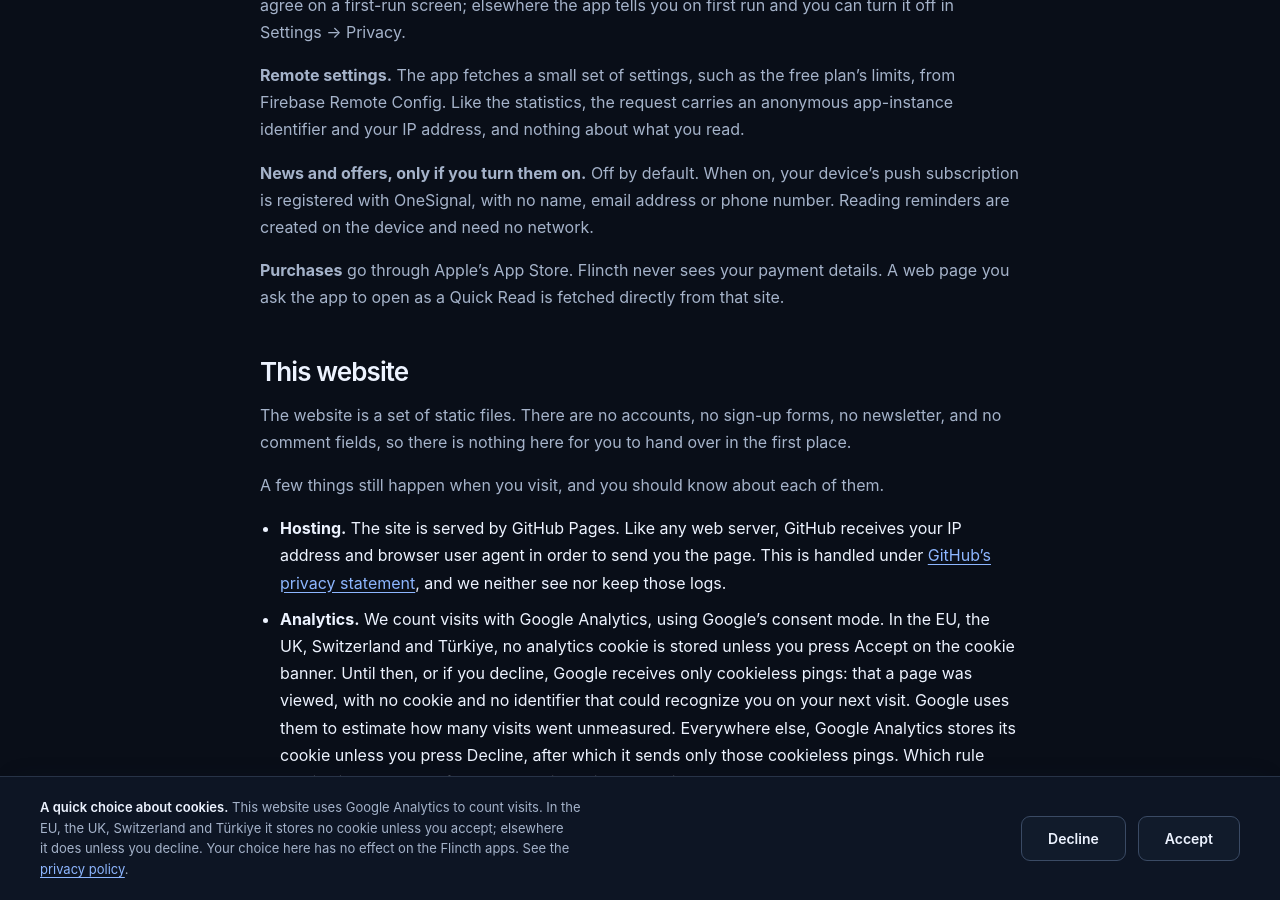
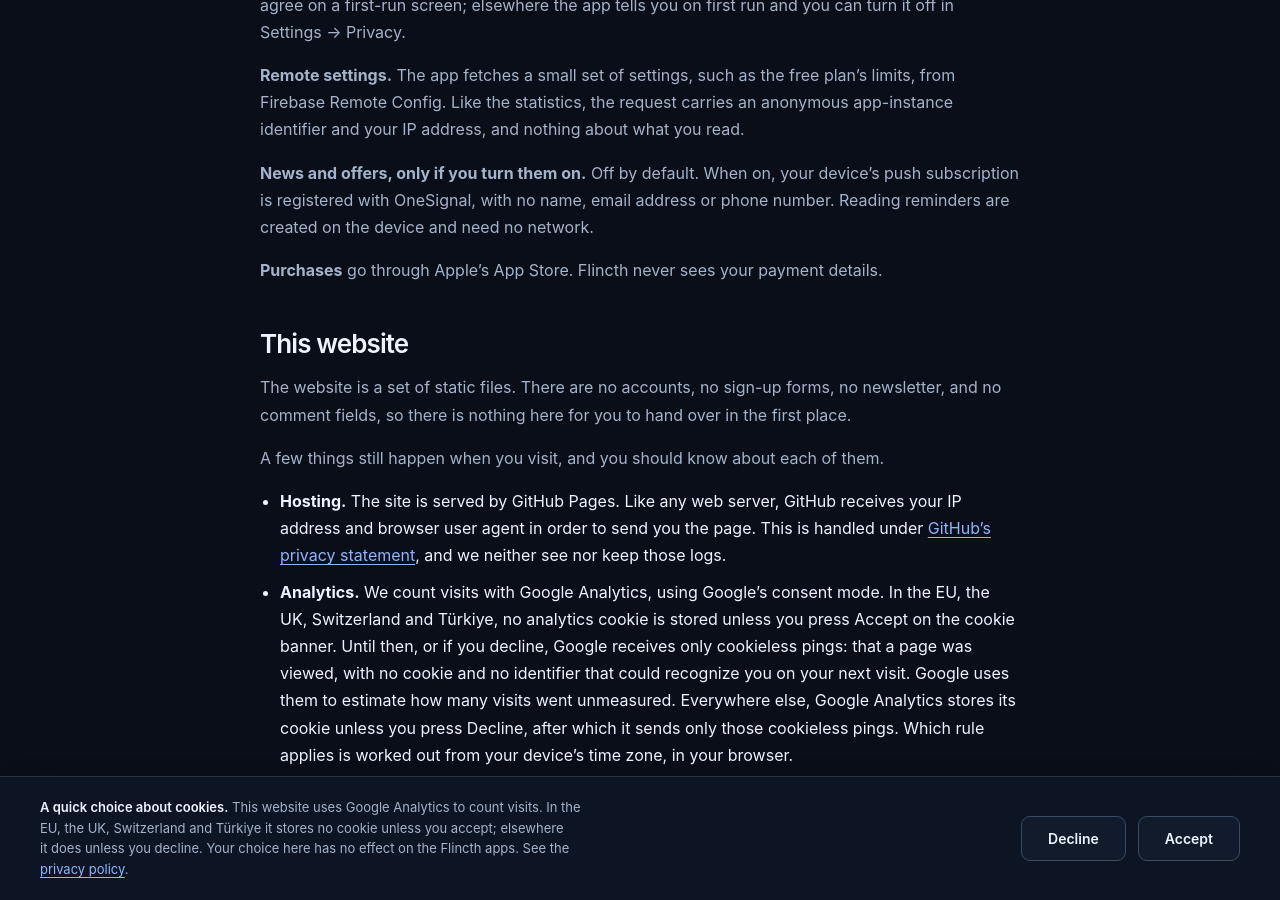
Before and after one commit to safakveziran/flincth-website, a Jekyll site: the page built from privacy.html, in a window 1280 px wide and 900 px high, scrolled down 2358 px. Built offline with Jekyll 4.4.1, drawn with Linux system fonts in a browser that asks for light colours; some of the changed text lies outside the part shown.

Commit message:
Remove obsolete web Quick Read privacy disclosure

```diff
--- a/privacy.html
+++ b/privacy.html
@@ -4,13 +4,13 @@
 description: "What the Flincth website and the Flincth apps for Mac, iPhone, iPad and browsers collect, and what they don't. No app has an account or a server of its own."
 ref: privacy
 sitemap:
-  lastmod: 2026-10-23
+  lastmod: 2026-10-27
   changefreq: yearly
   priority: 0.3
 ---
   <main id="main" class="wrap doc">
     <h1>What we collect, and what we don’t.</h1>
-    <p class="updated">Last updated 23 October 2026</p>
+    <p class="updated">Last updated 27 October 2026</p>
     <p class="lead">Flincth is made by one small team, and this page is written to be read rather than skimmed past. It covers each Flincth app separately, then this website: <a href="#workspace-manager">Flincth Workspace Manager</a> for Mac, <a href="#extension">Flincth Split View</a> for Chrome, Firefox and Edge, <a href="#speed-reader">Flincth Speed Reader</a> for iPhone and iPad, and <a href="#website">this website</a>.</p>
 
     <h2 id="workspace-manager">Flincth Workspace Manager (Mac)</h2>
@@ -32,7 +32,7 @@
     <p><b>Anonymous usage statistics.</b> To learn which parts of the app work, it counts events such as a finished reading session or a failed import, using Google Analytics for Firebase. An event carries only categories and numbers (for example the file format, a speed range or a session length range), never document content, titles, file names, web addresses or pasted text. There is no advertising identifier and no tracking across apps. In the EU, the UK and Switzerland this stays off unless you agree on a first-run screen; elsewhere the app tells you on first run and you can turn it off in Settings → Privacy.</p>
     <p><b>Remote settings.</b> The app fetches a small set of settings, such as the free plan’s limits, from Firebase Remote Config. Like the statistics, the request carries an anonymous app-instance identifier and your IP address, and nothing about what you read.</p>
     <p><b>News and offers, only if you turn them on.</b> Off by default. When on, your device’s push subscription is registered with OneSignal, with no name, email address or phone number. Reading reminders are created on the device and need no network.</p>
-    <p><b>Purchases</b> go through Apple’s App Store. Flincth never sees your payment details. A web page you ask the app to open as a Quick Read is fetched directly from that site.</p>
+    <p><b>Purchases</b> go through Apple’s App Store. Flincth never sees your payment details.</p>
 
     <h2 id="website">This website</h2>
     <p>The website is a set of static files. There are no accounts, no sign-up forms, no newsletter, and no comment fields, so there is nothing here for you to hand over in the first place.</p>
```
